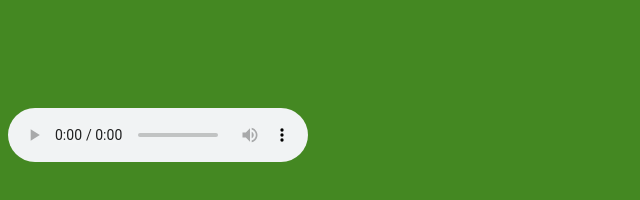
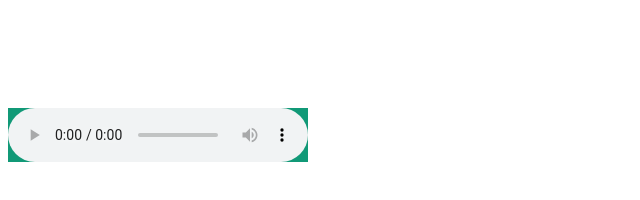
Before and after one commit to scuttler001/fy, a plain HTML site: page index.html in a window 1280 px wide. Shown: the whole page, without its empty margins (0-640 px from the left). Drawn offline with Linux system fonts and the light colour scheme.

Commit message:
Update index.html

```diff
--- a/index.html
+++ b/index.html
@@ -2,12 +2,10 @@
   <header>
     <title>Baliw Sayo</title>
     <style>
-      body{
-        background: #482;
-      }
       #audio{
         margin: 100px auto;
-
+        width: 300px;
+        background: #197;
       }
     </style>
   </header>
```
